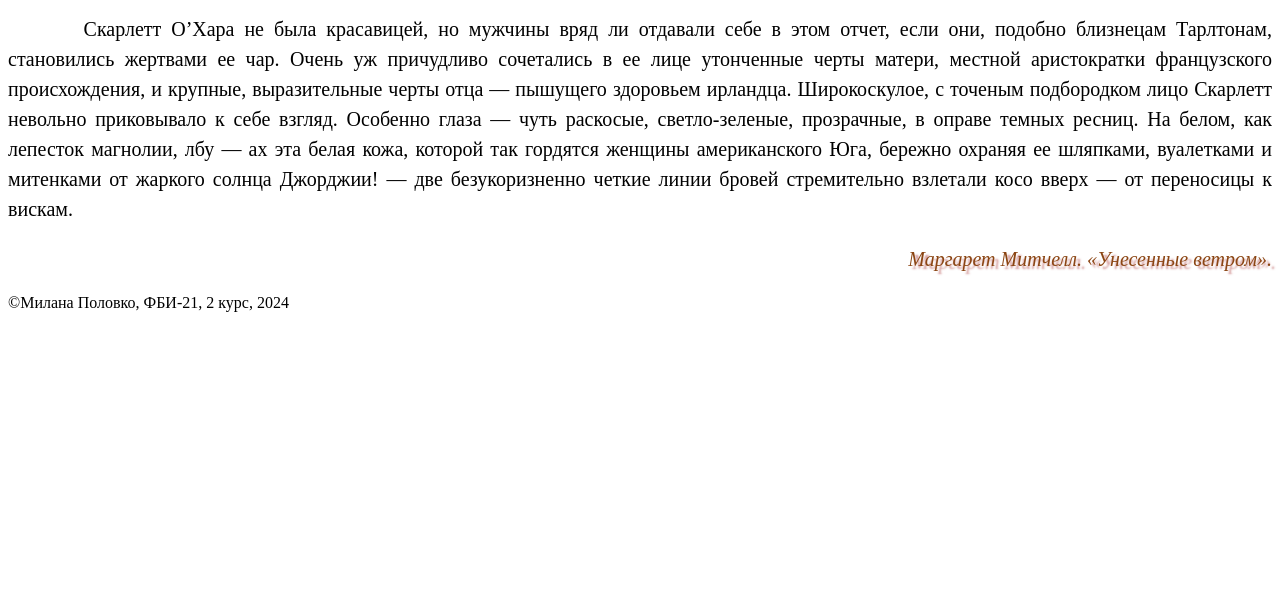
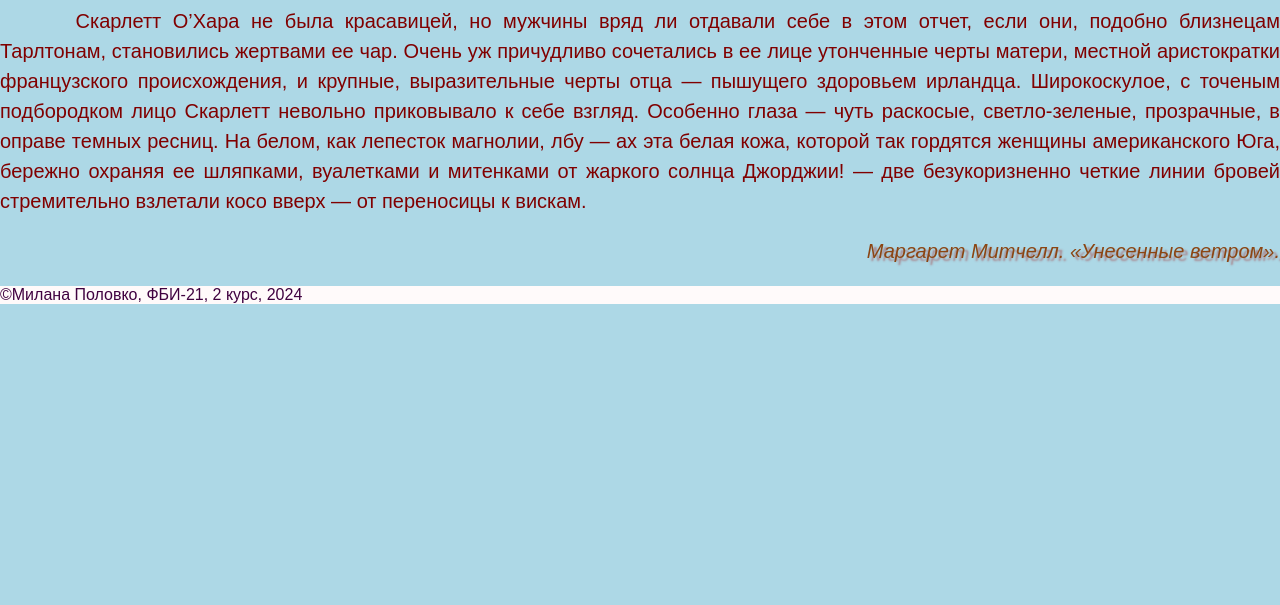
Before and after one commit to milanapolovko/web-front-labs, a plain HTML site: page lab3/gone.html in a window 1280 px wide. Shown: the part 195-800 px from the top of the page. Drawn offline with Linux system fonts and the light colour scheme.

Commit message:
Унесенные ветром

```diff
--- a/lab3/gone.html
+++ b/lab3/gone.html
@@ -4,7 +4,7 @@
     <meta charset="UTF-8">
     <meta name="viewport" content="width=device-width, initial-scale=1.0">
     <title>Половко Милана Андреевна. Унесенные ветром</title>
-    <link rel="stulesheet" href="../main.css">
+    <link rel="stylesheet" href="../main.css">
     <style>
         p {
         text-align: justify;
```
